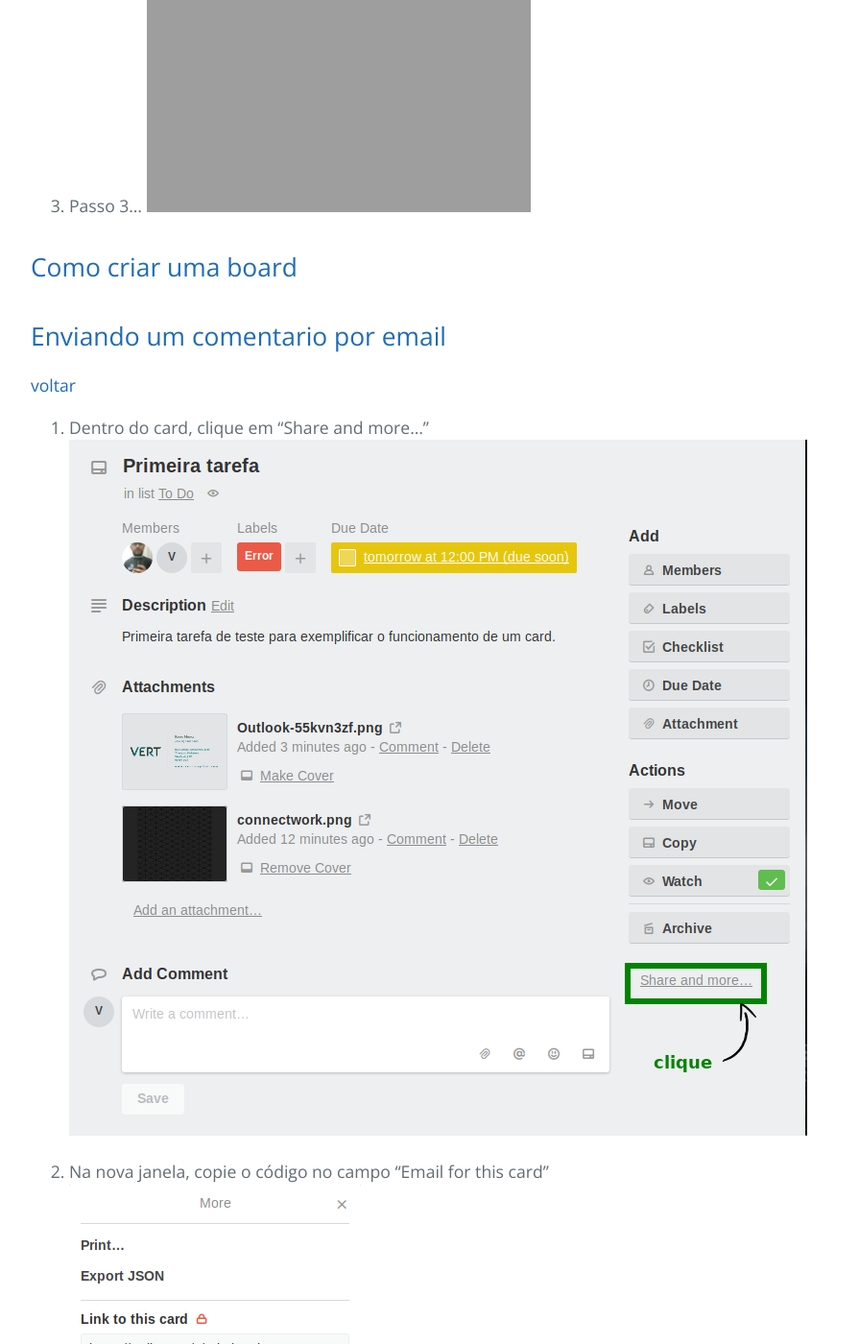
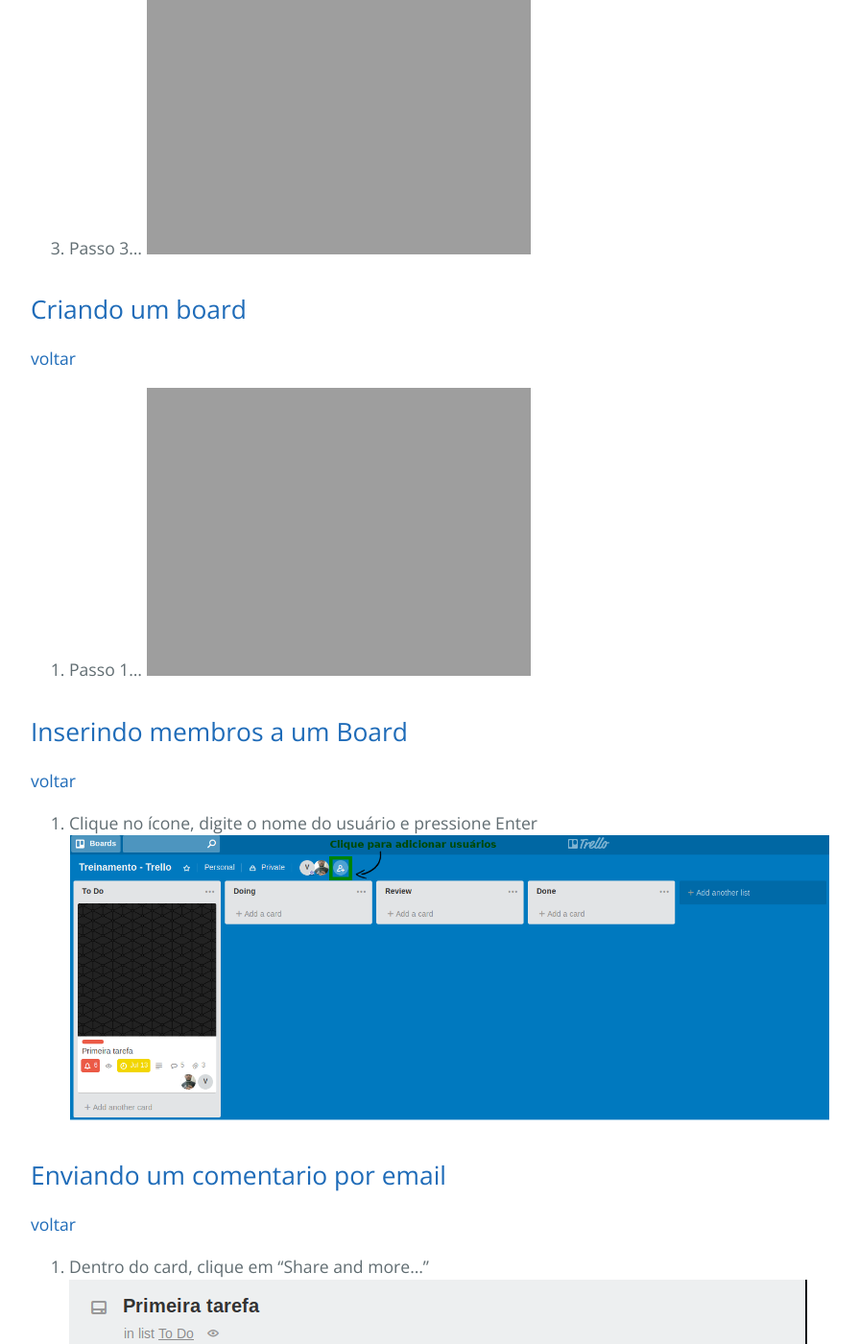
Before and after one commit to vert-capital/vert-capital.github.io, a Jekyll site: the page built from _posts/2018-07-16-treinamento-trello.md, in a window 1280 px wide and 1400 px high, scrolled down 3637 px. Shown: the whole window at 96% size, without its empty margins (192-1087 px from the left). Built offline with Jekyll 4.4.1, drawn with Linux system fonts in a browser that asks for light colours; some of the changed text lies outside the part shown.

Commit message:
Criando a area para tutorial de criação de boards

```diff
--- a/_posts/2018-07-16-treinamento-trello.md
+++ b/_posts/2018-07-16-treinamento-trello.md
@@ -41,8 +41,9 @@ As *boards* representam o ambiente de trabalho onde as tarefas serão realizadas
 * Selecionar papéis de parede ou cores de fundo.
 * Definir as *listas*, que representam os estágios de desenvolvimento para as tarefas.
 
-[Criando uma Board][criando-uma-board]
-[Adicionar usuários ao Board][inserindo-membros-a-uma-board]
+[Criando um board][criando-um-board]
+
+[Adicionar usuários ao board][inserindo-membros-a-um-board]
 
 # [Cards][Cards]
 [voltar][Voltar]
@@ -68,8 +69,7 @@ Os *cards* são onde especificamos uma tarefa. Nele podemos:
 
 # [passo a passo][passo-a-passo]
 
-
-## [Como criar um time e inserindo membros nele][criando-um-time]
+## [Criando um time][criando-um-time]
 [voltar][Teams]
 
 1. Passo 1...
@@ -81,8 +81,16 @@ Os *cards* são onde especificamos uma tarefa. Nele podemos:
 3. Passo 3...
 ![criando-time-3]({{ site.url }}/assets/img/treinamento-trello/criar_time_3.png)
 
+## [Criando um board][criando-um-board]
+[voltar][Boards]
+1. Passo 1...
+![criando-board]({{ site.url }}/assets/img/treinamento-trello/criar_boards.png)
 
-## [Como criar uma board][criando-uma-board]
+## [Inserindo membros a um Board][inserindo-membros-a-um-board]
+[voltar][Boards]
+
+1. Clique no ícone, digite o nome do usuário e pressione Enter
+![add_user]({{ site.url }}/assets/img/treinamento-trello/trello_add_user_1.png)
 
 ## [Enviando um comentario por email][enviando-um-comentario-por-email]
 [voltar][Cards]
@@ -101,13 +109,6 @@ Os *cards* são onde especificamos uma tarefa. Nele podemos:
 
 
 
-
-## [Inserindo membros a uma Board][inserindo-membros-a-uma-board]
-[voltar][Boards]
-
-1. Clique no ícone, digite o nome do usuário e pressione Enter
-![add_user]({{ site.url }}/assets/img/treinamento-trello/trello_add_user_1.png)
-
 # [Fontes][fontes]
 [voltar][Voltar]
 
@@ -124,11 +125,11 @@ Os *cards* são onde especificamos uma tarefa. Nele podemos:
 [Templates]: #templates
 [passo-a-passo]: #passo-a-passo
 [enviando-um-comentario-por-email]: #enviando-um-comentario-por-email
-[inserindo-membros-a-uma-board]: #inserindo-membros-a-uma-board
+[inserindo-membros-a-um-board]: #inserindo-membros-a-um-board
 [criando-um-time]: #criando-um-time
+[criando-um-board]: #criando-um-board
 [Boards]: #boards
 [Teams]: #teams
-[criando-uma-board]: #criando-uma-board
 
 [kanban]: https://pt.wikipedia.org/wiki/Kanban
 [scrum]: http://br.blog.trello.com/scrum-metodologia-agil/
```
